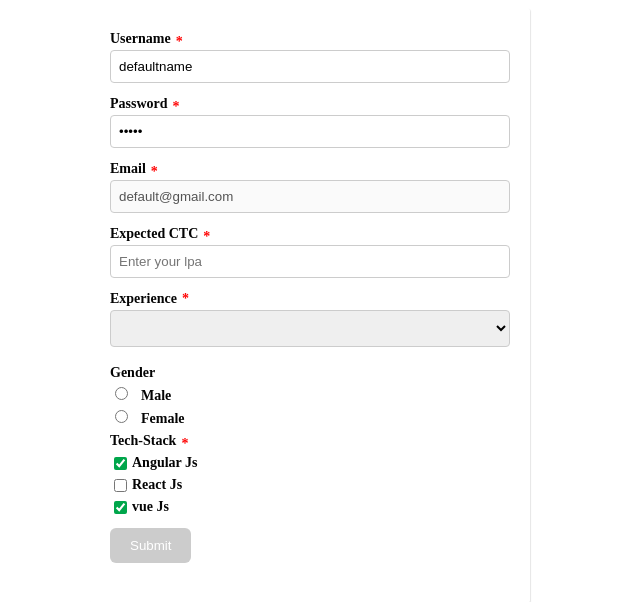
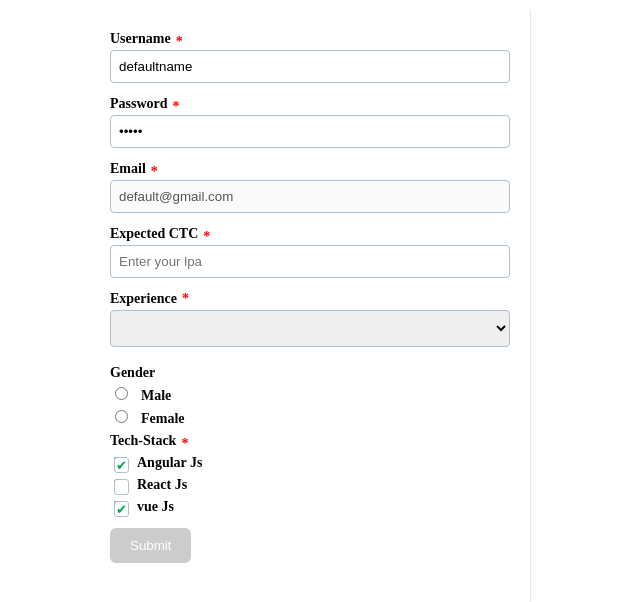
Before and after one commit to vishnuroshan/Angular-Forms, an Angular app: page / in a window 1280 px wide. Shown: the top 602 px of the page, without its empty margins (330-970 px from the left). Built offline with nearby package versions, Linux system fonts and the light colour scheme.

Commit message:
Css changes for forms

```diff
--- a/src/app/checkbox/checkbox.component.scss
+++ b/src/app/checkbox/checkbox.component.scss
@@ -26,8 +26,27 @@
   }
 
   input[type="checkbox"] {
-    accent-color: #00A64B;
-    margin-right: 5px;
+    margin-right: 10px;
     vertical-align: middle;
+    display: inline-block;
+  }
+
+  input[type="checkbox"]::before {
+      content: '';
+      display: inline-block;
+      width: 13px;
+      height: 14px;
+      border: 1.8px solid #B0C0CF;
+      border-radius: 3px;
+      background-color: white;
+      vertical-align: middle;
+  }
+
+  input[type="checkbox"]:checked::before {
+      content: '✔';
+      text-align: center;
+      line-height: 16px;
+      color: #00A64B;
+      background-color: white;
   }
 }
--- a/src/app/dropdown/dropdown.component.scss
+++ b/src/app/dropdown/dropdown.component.scss
@@ -27,7 +27,7 @@
 
   select {
     padding: 8px;
-    border: 1px solid #ccc;
+    border: 1px solid #B0C0CF;
     border-radius: 4px;
     font-size: 16px;
     cursor: pointer;
--- a/src/app/radio/radio.component.scss
+++ b/src/app/radio/radio.component.scss
@@ -32,4 +32,5 @@
   input[type="radio"] {
     accent-color: #00A64B;
   }
+
 }
--- a/src/app/text-input/text-input.component.scss
+++ b/src/app/text-input/text-input.component.scss
@@ -28,7 +28,7 @@
   input {
     width: 100%;
     padding: 8px;
-    border: 1px solid #ccc;
+    border: 1px solid #B0C0CF;
     border-radius: 4px;
     box-sizing: border-box;
     margin-bottom: 10px;
@@ -37,5 +37,6 @@
 
   input:focus {
     border-color: #8638E5;
+    outline: none;
   }
 }
```
